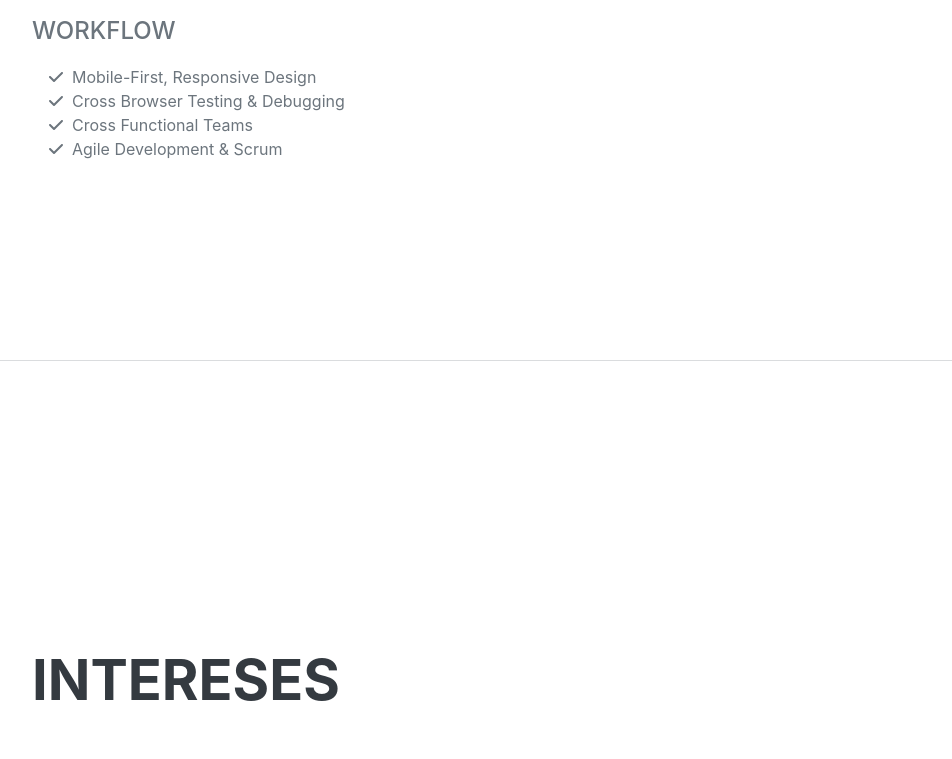
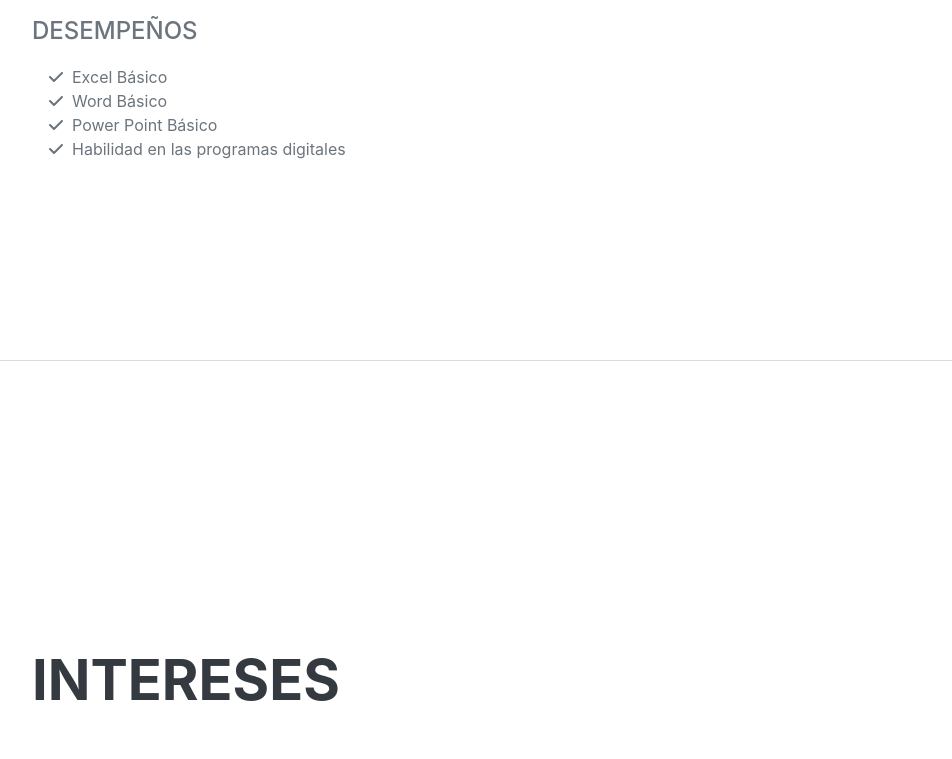
Before and after one commit to AulaCCSS/CURRICULUM, a plain HTML site: page index.html in a window 1280 px wide. Shown: the part 3224-3983 px from the top of the page, without its empty margins (288-1240 px from the left). Drawn offline with nearby package versions, Linux system fonts and the light colour scheme; a web font is replaced by a local one.

Commit message:
Update index.html

```diff
--- a/index.html
+++ b/index.html
@@ -139,23 +139,23 @@
                         <li class="list-inline-item"><i class="fa-solid fa-phone"></i>
                         <li class="list-inline-item"><i class="fa-brands fa-tiktok"></i>
                     </ul>
-                    <div class="subheading mb-3">Workflow</div>
+                    <div class="subheading mb-3">Desempeños</div>
                     <ul class="fa-ul mb-0">
                         <li>
                             <span class="fa-li"><i class="fas fa-check"></i></span>
-                            Mobile-First, Responsive Design
+                            Excel Básico
                         </li>
                         <li>
                             <span class="fa-li"><i class="fas fa-check"></i></span>
-                            Cross Browser Testing & Debugging
+                            Word Básico
                         </li>
                         <li>
                             <span class="fa-li"><i class="fas fa-check"></i></span>
-                            Cross Functional Teams
+                            Power Point Básico
                         </li>
                         <li>
                             <span class="fa-li"><i class="fas fa-check"></i></span>
-                            Agile Development & Scrum
+                            Habilidad en las programas digitales
                         </li>
                     </ul>
                 </div>
```
